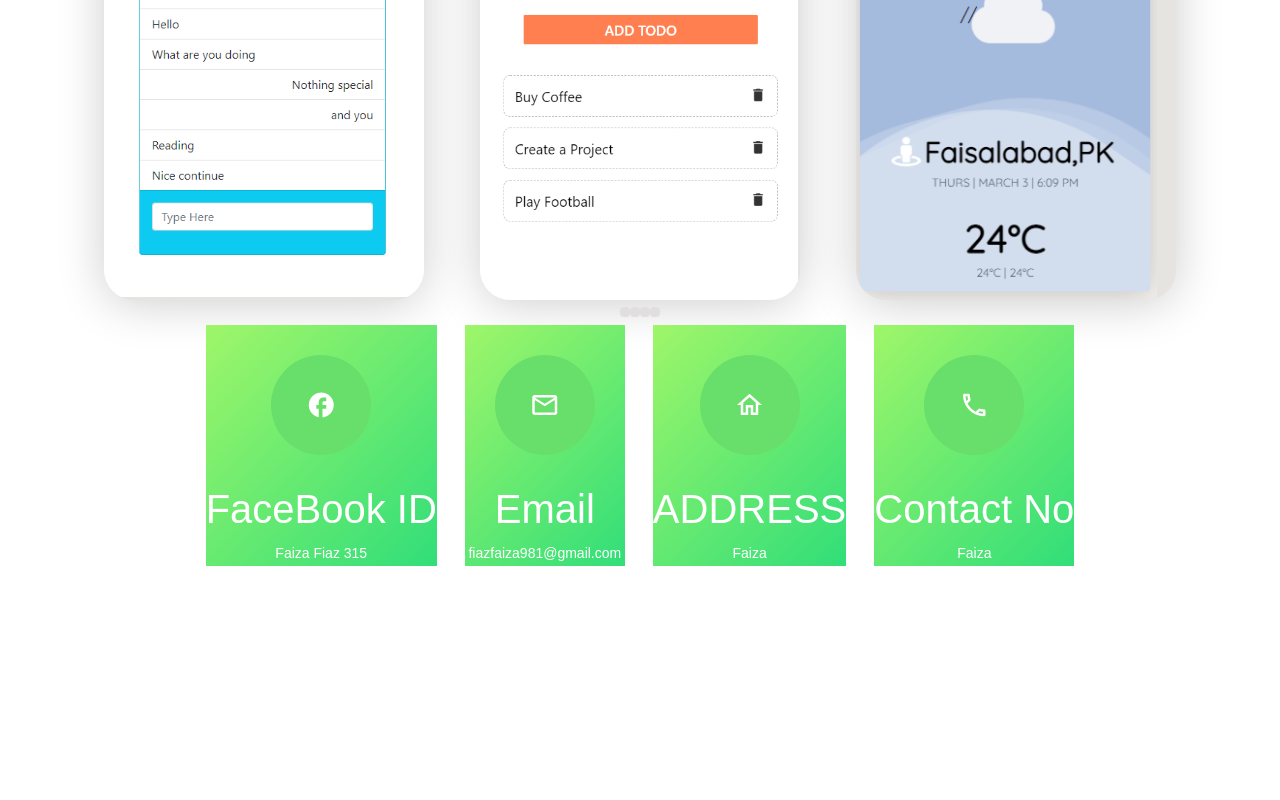
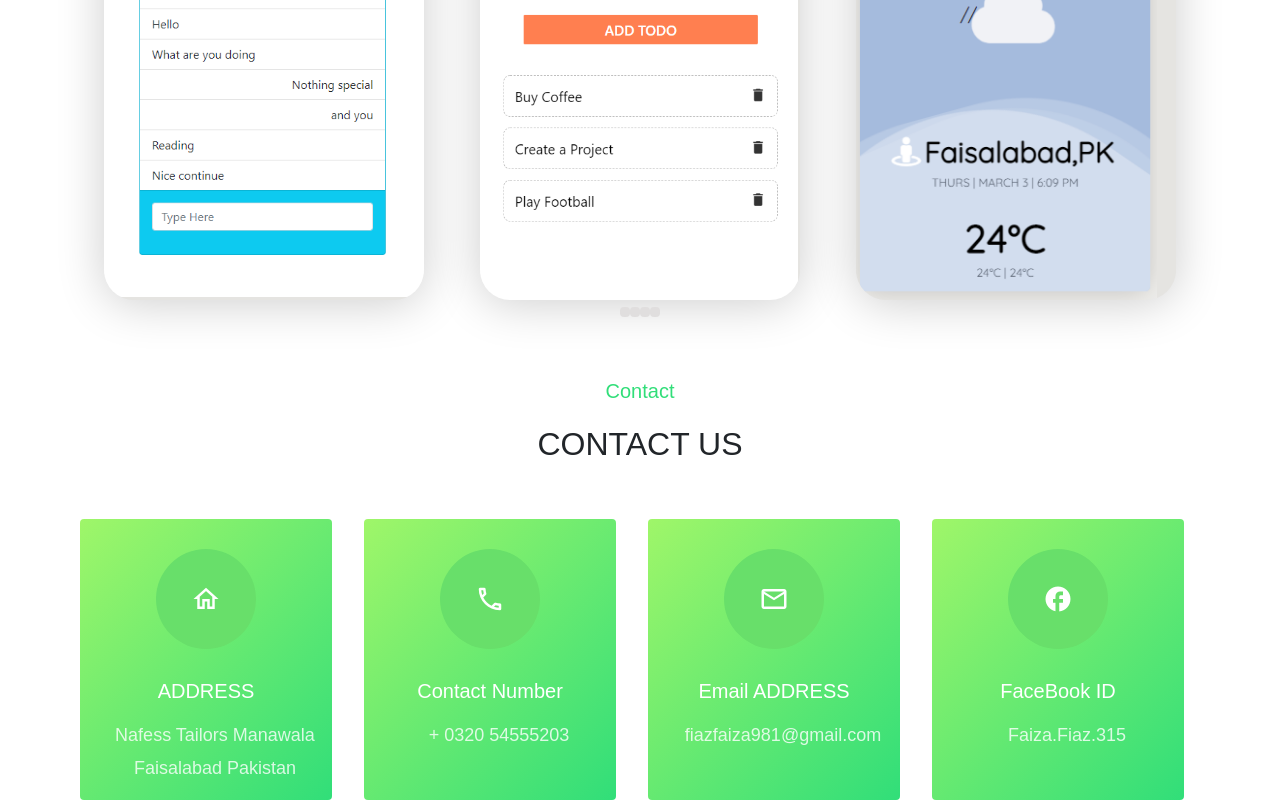
Before and after one commit to faiza203/Portfolio, a React (Create React App) app: page / in a window 1280 px wide. Shown: the part 2267-3067 px from the top of the page. Before the commit the page ends 2833 px from the top, so only its background shows below. Built offline with nearby package versions, Linux system fonts and the light colour scheme; a web font is replaced by a local one.

Commit message:
Complete contact sites

```diff
--- a/src/components/About.js
+++ b/src/components/About.js
@@ -6,7 +6,7 @@ const About = () => {
   return (
     <div className="aboutPage" id="About">
       <div className="aboutMe d-inline-flex">
-        <div className="developerImage ml-5 mt-2"></div>
+        <div className="developerImage ms-5 mt-2"></div>
         <div className="text-muted mt-3 mb-3">
           <h3 className="h3 mt-5">
             I have great experience in
--- a/src/components/Contact.js
+++ b/src/components/Contact.js
@@ -3,27 +3,37 @@ import "./css/contact.css";
 
 const Contact = () => {
   return (
-    <div id="Contact">
-      <div className="d-inline-flex">
-        <div id="contactSite">
+    <div id="Contact" className="mt-5">
+      <p className="fs-5 fw-lighter parrot">Contact</p>
+      <h2 className="text-uppercase mt-3 fw-normal">Contact Us</h2>
+      <div className="d-inline-flex mt-5">
+        <div id="contactSite" className="ms-2 me-4 rounded">
+          <span className="material-icons-outlined contactIcon">home</span>
+          <h5>ADDRESS</h5>
+          <p id="contactData" className="mt-3 mb-3">
+            Nafess Tailors Manawala Faisalabad Pakistan
+          </p>
+        </div>
+        <div id="contactSite" className="ms-2 me-4 rounded">
+          <span className="material-icons-outlined contactIcon">phone</span>
+          <h5>Contact Number</h5>
+          <p id="contactData" className="mt-3 mb-3">
+            + 0320 54555203
+          </p>
+        </div>
+        <div id="contactSite" className="ms-2 me-4 rounded">
+          <span className="material-icons-outlined contactIcon">email</span>
+          <h5>Email ADDRESS</h5>
+          <p id="contactData" className="mt-3 mb-3">
+            fiazfaiza981@gmail.com
+          </p>
+        </div>
+        <div id="contactSite" className="ms-2 me-4 rounded">
           <span className="material-icons-outlined contactIcon">facebook</span>
-          <h1>FaceBook ID</h1>
-          <p>Faiza Fiaz 315</p>
-        </div>
-        <div id="contactSite">
-          <span className="material-icons-outlined contactIcon">email</span>
-          <h1>Email</h1>
-          <p>fiazfaiza981@gmail.com</p>
-        </div>
-        <div id="contactSite">
-          <span className="material-icons-outlined contactIcon">home</span>
-          <h1>ADDRESS</h1>
-          <p>Faiza</p>
-        </div>
-        <div id="contactSite">
-          <span className="material-icons-outlined contactIcon">phone</span>
-          <h1>Contact No</h1>
-          <p>Faiza</p>
+          <h5>FaceBook ID</h5>
+          <p id="contactData" className="mt-3 mb-3">
+            Faiza.Fiaz.315
+          </p>
         </div>
       </div>
       <div>
--- a/src/components/css/about.css
+++ b/src/components/css/about.css
@@ -6,7 +6,6 @@
   background-image: url("../staffImages/Developer.jpg");
   height: 38em;
   width: 39em;
-  margin-left: 5em;
 }
 
 .parrot{
--- a/src/components/css/contact.css
+++ b/src/components/css/contact.css
@@ -1,10 +1,11 @@
 #contactSite {
-  margin: 0 1em;
   background: linear-gradient(135deg, #9ff669 0%, #31de79 100%);
   color: white;
+  width: 100%;
+  max-width: 18em;
 }
 
-.contactIcon{
+.contactIcon {
   background-color: #68df6a;
   height: 100px;
   width: 100px;
@@ -13,3 +14,14 @@
   border-radius: 50%;
   margin: 1em;
 }
+
+#contactData {
+  color: rgba(255, 255, 255, 0.8);
+  width: 15em;
+  font-size: 18px;
+}
+
+.contactSite {
+  height: 2em;
+  width: 2em;
+}
```
Lines whose indentation alone changed are shown as unchanged.
